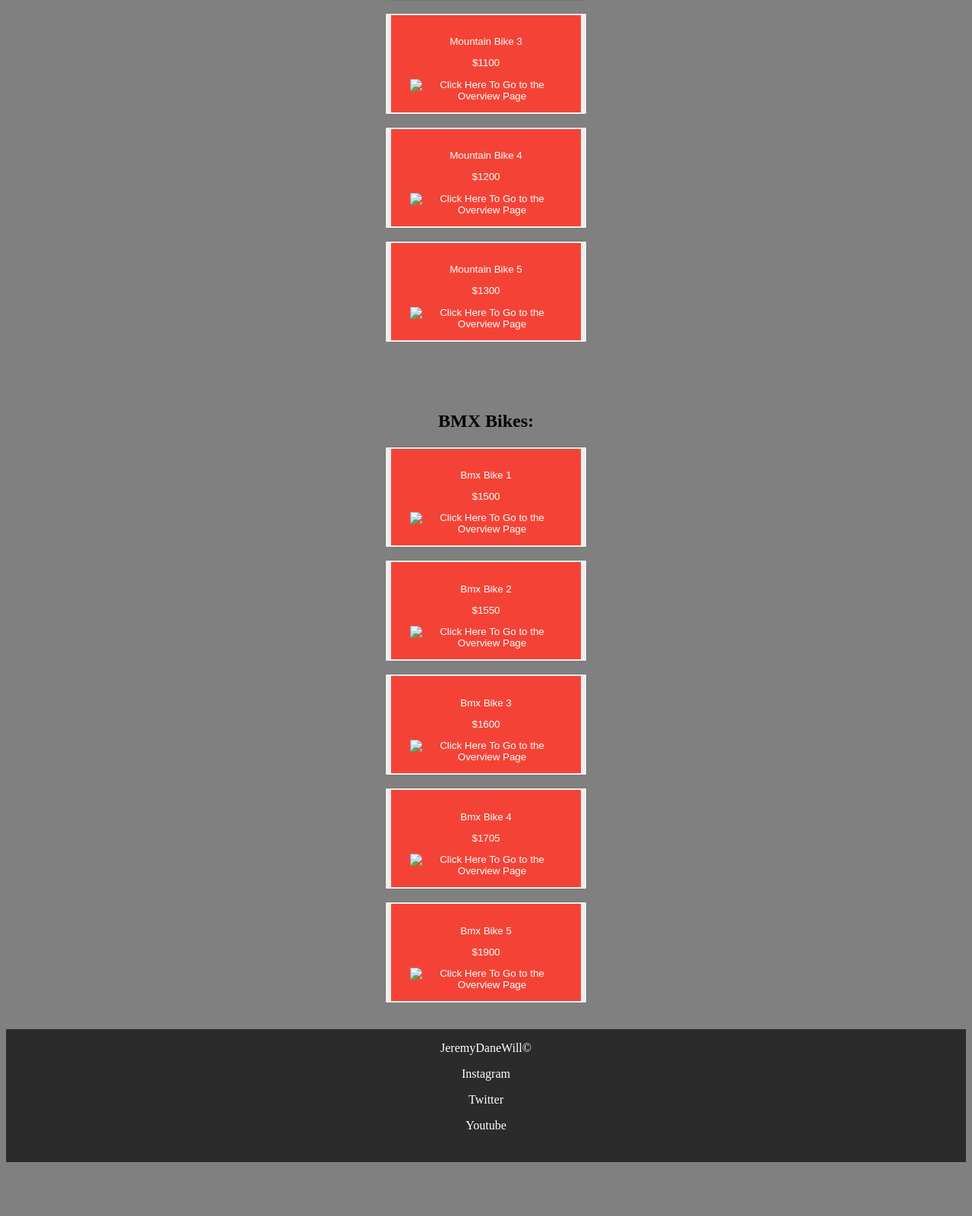
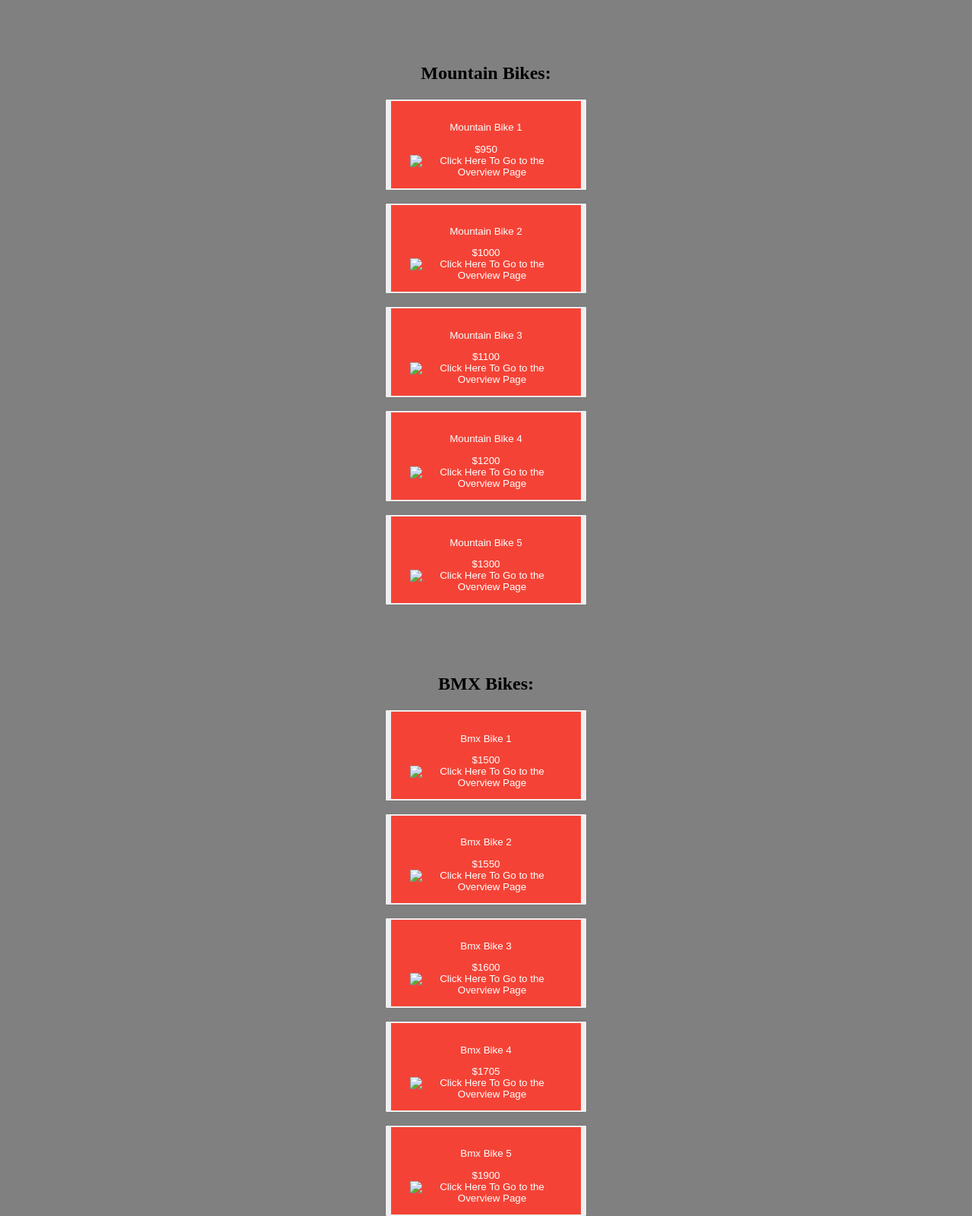
Before and after one commit to Jerkrop/BikeShopProject, a Flask app: page /Prebuild in a window 1280 px wide. Shown: the part 1669-3270 px from the top of the page at 76% size. Before the commit the page ends 3199 px from the top, so only its background shows below. Run offline with Flask 2, Linux system fonts and the light colour scheme; some libraries are stand-ins or nearby versions.

Commit message:
Merge branch 'Main' of https://github.com/Jerkrop/BikeShopProject into Will

```diff
--- a/BikeShopFinalProject/MyProject/Templates/PrebuildPage.html
+++ b/BikeShopFinalProject/MyProject/Templates/PrebuildPage.html
@@ -1,17 +1,12 @@
 <html>
 <title>Prebuilt Bikes</title>
 <body>
-    <link rel="stylesheet" href='../static/main.css'>
+<link href="../static/main.css" rel="stylesheet"/>
+<div class="navbar">
+<h1 class="h1StoreHeader">Bike Shop</h1>
+<a class="Login_Logout" href="/">Log out
 
-
-
-        <div class="navbar">
-            <h1 class="h1StoreHeader" >Bike Shop</h1>
-
-            <a  href="/" class="Login_Logout">Log out
-
-            </a ><ion-icon name="power"></ion-icon>
-
+            </a><ion-icon name="power"></ion-icon>
 <a href="http://127.0.0.1:5000/">Home</a>
 <a href="http://127.0.0.1:5000/Prebuild">Prebuild</a>
 <div class="dropdown">
@@ -23,20 +18,11 @@
 <a href="http://127.0.0.1:5000/KidsBikes">Kids</a>
 <a href="http://127.0.0.1:5000/MountainBikes">Mountain</a>
 <a href="http://127.0.0.1:5000/BMXbikes">BMX</a>
-
-
 </div>
 <a href="http://127.0.0.1:5000/Overview">Cart</a>
 </div>
 </div>
-
-
-
-
-
-    </div>
-      <br>
-
+<br/>
 <script>
         let slideIndex = 1;
         showSlides(slideIndex);
@@ -65,7 +51,6 @@
           dots[slideIndex-1].className += " active";
         }
         </script>
-
 <script>
 
       function myFunction() {
@@ -82,93 +67,49 @@
         }
       }
       </script>
-
-
-    </div>
 <p></p>
 <div class="flex-container10">
 <h2>Welcome To the Prebuilt Bike Page!</h2>
 <h3>Please Select One of our Prebuilt Bikes:</h3>
-
-        <br>
-        <br>
+<br/>
+<br/>
 <h2>Road Bikes:</h2>
-
-
-
-
-
-            <br>
-        <br>
-        <br>
+<br/>
+<br/>
+<br/>
 <h2>Kids Bikes:</h2>
-
-        <form action="{{ url_for('Prebuild')}}" method="post"><button name='kids' value='Kfirst'><a  class="prebuilt_" href="http://127.0.0.1:5000/Overview"><p id="desc" name="1">Kids Bike 1</p>
-            <p id="cost" name="1">$700</p><img id="img" name="1" title="Click Here To Go to the Overview Page " src="https://images.performancebike.com/cdn-cgi/image/f=auto,width=200/images/large/bikes/kink/bk405pur22.jpg" /></a></button></form>
-
-            <form action="{{ url_for('Prebuild')}}" method="post" name="2"><button name='kids' value='Ksecond'><a  class="prebuilt_" href="http://127.0.0.1:5000/Overview"><p id="desc" name="2">Kids Bike 2</p>
-            <p id="cost" name="2">$750</p><img id="img" name="2" title="Click Here To Go to the Overview Page " src="https://images.performancebike.com/cdn-cgi/image/f=auto,width=200/images/large/bikes/kink/bk405pur22.jpg" /></a></button></form>
-
-            <form action="{{ url_for('Prebuild')}}" method="post"><button name='kids' value='Kthird'><a  class="prebuilt_" href="http://127.0.0.1:5000/Overview"><p id="desc" name="3">Kids Bike 3</p>
-            <p id="cost" name="3">$800</p><img id="img" name="3" title="Click Here To Go to the Overview Page " src="https://images.performancebike.com/cdn-cgi/image/f=auto,width=200/images/large/bikes/kink/bk405pur22.jpg" /></a></button></form>
-
-            <form action="{{ url_for('Prebuild')}}" method="post"><button name='kids' value='Kfourth'><a  class="prebuilt_" href="http://127.0.0.1:5000/Overview"><p id="desc" name="4">Kids Bike 4</p>
-            <p id="cost" name="4">$850</p><img id="img" name="4" title="Click Here To Go to the Overview Page " src="https://images.performancebike.com/cdn-cgi/image/f=auto,width=200/images/large/bikes/kink/bk405pur22.jpg" /></a></button></form>
-
-            <form action="{{ url_for('Prebuild')}}" method="post"><button name='kids' value='Kfifth'><a  class="prebuilt_" href="http://127.0.0.1:5000/Overview"><p id="desc" name="5">Kids Bike 5</p>
-            <p id="cost" name="5">$900</p><img id="img" name="5" title="Click Here To Go to the Overview Page " src="https://images.performancebike.com/cdn-cgi/image/f=auto,width=200/images/large/bikes/kink/bk405pur22.jpg" /></a></button></form>
-
-            <br>
-        <br>
-        <br>
+<form action="{{ url_for('Prebuild')}}" method="post"><button name="kids" value="Kfirst"><a class="prebuilt_" href="http://127.0.0.1:5000/Overview"><p id="1">l</p><cost id="1">l</cost><img id="1" src="https://media.wired.com/photos/61afb905d184762c75e00411/master/pass/Gear-Jackbrabbit-Bike-Yellow-top.jpg" title="Click Here To Go to the Overview Page "/></a></button></form>
+<form action="{{ url_for('Prebuild')}}" method="post"><button name="kids" value="Ksecond"><a class="prebuilt_" href="http://127.0.0.1:5000/Overview"><p id="2">q</p><cost id="2">q</cost><img id="2" src="https://media.wired.com/photos/61afb905d184762c75e00411/master/pass/Gear-Jackbrabbit-Bike-Yellow-top.jpg" title="Click Here To Go to the Overview Page "/></a></button></form>
+<form action="{{ url_for('Prebuild')}}" method="post"><button name="kids" value="Kthird"><a class="prebuilt_" href="http://127.0.0.1:5000/Overview"><p id="3">x</p><cost id="3">x</cost><img id="3" src="https://media.wired.com/photos/61afb905d184762c75e00411/master/pass/Gear-Jackbrabbit-Bike-Yellow-top.jpg" title="Click Here To Go to the Overview Page "/></a></button></form>
+<form action="{{ url_for('Prebuild')}}" method="post"><button name="kids" value="Kfourth"><a class="prebuilt_" href="http://127.0.0.1:5000/Overview"><p id="4">Kids Bike 4</p>
+<cost id="4">$850</cost><img id="4" src="https://images.performancebike.com/cdn-cgi/image/f=auto,width=200/images/large/bikes/kink/bk405pur22.jpg" title="Click Here To Go to the Overview Page "/></a></button></form>
+<form action="{{ url_for('Prebuild')}}" method="post"><button name="kids" value="Kfifth"><a class="prebuilt_" href="http://127.0.0.1:5000/Overview"><p id="5">w</p>
+<cost id="5">5</cost><img id="5" src="https://media.wired.com/photos/61afb905d184762c75e00411/master/pass/Gear-Jackbrabbit-Bike-Yellow-top.jpg" title="Click Here To Go to the Overview Page "/></a></button></form>
+<br/>
+<br/>
+<br/>
 <h2>Mountain Bikes:</h2>
-
-          <form action="{{ url_for('Prebuild')}}" method="post"><button name='Mountain' value='Mfirst'><a class="prebuilt_" href="http://127.0.0.1:5000/Overview"><p id="desc" name="6">Mountain Bike 1</p>
-            <p id="cost" name="6">$950</p><img id="img" name="6" title="Click Here To Go to the Overview Page" src="https://images.performancebike.com/cdn-cgi/image/f=auto,width=200/images/large/bikes/surly/bk3506.jpg" /></a></button></form>
-
-            <form action="{{ url_for('Prebuild')}}" method="post"><button name='Mountain' value='Msecond'><a  class="prebuilt_" href="http://127.0.0.1:5000/Overview"><p id="desc" name="7">Mountain Bike 2</p>
-            <p id="cost" name="7">$1000</p><img id="img" name="7" title="Click Here To Go to the Overview Page" src="https://images.performancebike.com/cdn-cgi/image/f=auto,width=200/images/large/bikes/surly/bk3506.jpg" /></a></button></form>
-
-            <form action="{{ url_for('Prebuild')}}" method="post"><button name='Mountain' value='Mthird'> <a  class="prebuilt_" href="http://127.0.0.1:5000/Overview"><p id="desc" name="8">Mountain Bike 3</p>
-            <p id="cost" name="8">$1100</p><img id="img" name="8" title="Click Here To Go to the Overview Page" src="https://images.performancebike.com/cdn-cgi/image/f=auto,width=200/images/large/bikes/surly/bk3506.jpg" /></a></button></form>
-
-            <form action="{{ url_for('Prebuild')}}" method="post"><button name='Mountain' value='Mfourth'><a  class="prebuilt_" href="http://127.0.0.1:5000/Overview"><p id="desc" name="9">Mountain Bike 4</p>
-            <p id="cost" name="9">$1200</p><img id="img" name="9" title="Click Here To Go to the Overview Page" src="https://images.performancebike.com/cdn-cgi/image/f=auto,width=200/images/large/bikes/surly/bk3506.jpg" /></a></button></form>
-
-            <form action="{{ url_for('Prebuild')}}" method="post"><button name='Mountain' value='Mfifth'><a  class="prebuilt_" href="http://127.0.0.1:5000/Overview"><p id="desc" name="10">Mountain Bike 5</p>
-            <p id="cost" name="10">$1300</p><img id="img" name="10" title="Click Here To Go to the Overview Page" src="https://images.performancebike.com/cdn-cgi/image/f=auto,width=200/images/large/bikes/surly/bk3506.jpg" /></a></button></form>
-
-
-            <br>
-        <br>
-       <br>
+<form action="{{ url_for('Prebuild')}}" method="post"><button name="Mountain" value="Mfirst"><a class="prebuilt_" href="http://127.0.0.1:5000/Overview"><p id="6">Mountain Bike 1</p>
+<cost id="6">$950</cost><img id="6" src="https://images.performancebike.com/cdn-cgi/image/f=auto,width=200/images/large/bikes/surly/bk3506.jpg" title="Click Here To Go to the Overview Page"/></a></button></form>
+<form action="{{ url_for('Prebuild')}}" method="post"><button name="Mountain" value="Msecond"><a class="prebuilt_" href="http://127.0.0.1:5000/Overview"><p id="7">Mountain Bike 2</p><cost id="7">$1000</cost><img id="7" src="https://images.performancebike.com/cdn-cgi/image/f=auto,width=200/images/large/bikes/surly/bk3506.jpg" title="Click Here To Go to the Overview Page"/></a></button></form>
+<form action="{{ url_for('Prebuild')}}" method="post"><button name="Mountain" value="Mthird"> <a class="prebuilt_" href="http://127.0.0.1:5000/Overview"><p id="8">Mountain Bike 3</p><cost id="8">$1100</cost><img id="8" src="https://images.performancebike.com/cdn-cgi/image/f=auto,width=200/images/large/bikes/surly/bk3506.jpg" title="Click Here To Go to the Overview Page"/></a></button></form>
+<form action="{{ url_for('Prebuild')}}" method="post"><button name="Mountain" value="Mfourth"><a class="prebuilt_" href="http://127.0.0.1:5000/Overview"><p id="9">Mountain Bike 4</p><cost id="9">$1200</cost><img id="9" src="https://images.performancebike.com/cdn-cgi/image/f=auto,width=200/images/large/bikes/surly/bk3506.jpg" title="Click Here To Go to the Overview Page"/></a></button></form>
+<form action="{{ url_for('Prebuild')}}" method="post"><button name="Mountain" value="Mfifth"><a class="prebuilt_" href="http://127.0.0.1:5000/Overview"><p id="10">Mountain Bike 5</p><cost id="10">$1300</cost><img id="10" src="https://images.performancebike.com/cdn-cgi/image/f=auto,width=200/images/large/bikes/surly/bk3506.jpg" title="Click Here To Go to the Overview Page"/></a></button></form>
+<br/>
+<br/>
+<br/>
 <h2>BMX Bikes:</h2>
-
-       <form action="{{ url_for('Prebuild')}}" method="post"><button name='b' value='Bfirst'><a  class="prebuilt_" href="http://127.0.0.1:5000/Overview"><p id="desc" name="11">Bmx Bike 1</p>
-            <p id="cost" name="11">$1500</p><img id="img" name="11" title="Click Here To Go to the Overview Page" src="https://images.performancebike.com/cdn-cgi/image/f=auto,width=200/images/large/bikes/surly/bk3506.jpg" /></a></button></form>
-
-            <form action="{{ url_for('Prebuild')}}" method="post"><button name='b' value='Bsecond'> <a  class="prebuilt_" href="http://127.0.0.1:5000/Overview"><p id="desc" name="12">Bmx Bike 2</p>
-            <p id="cost" name="12">$1550</p><img id="img" name="12" title="Click Here To Go to the Overview Page" src="https://images.performancebike.com/cdn-cgi/image/f=auto,width=200/images/large/bikes/surly/bk3506.jpg" /></a></button></form>
-
-            <form action="{{ url_for('Prebuild')}}" method="post"><button name='b' value='Bthird'> <a  class="prebuilt_" href="http://127.0.0.1:5000/Overview"><p id="desc" name="13">Bmx Bike 3</p>
-            <p id="cost" name="13">$1600</p><img id="img" name="13" title="Click Here To Go to the Overview Page" src="https://images.performancebike.com/cdn-cgi/image/f=auto,width=200/images/large/bikes/surly/bk3506.jpg" /></a></button></form>
-
-            <form action="{{ url_for('Prebuild')}}" method="post"><button name='b' value='Bfourth'> <a  class="prebuilt_" href="http://127.0.0.1:5000/Overview"><p id="desc" name="14">Bmx Bike 4</p>
-            <p id="cost" name="14">$1705</p><img id="img" name="14" title="Click Here To Go to the Overview Page" src="https://images.performancebike.com/cdn-cgi/image/f=auto,width=200/images/large/bikes/surly/bk3506.jpg" /></a></button></form>
-
-            <form action="{{ url_for('Prebuild')}}" method="post"><button name='b' value='Bfifth'> <a  class="prebuilt_" href="http://127.0.0.1:5000/Overview"><p id="desc" name="15">Bmx Bike 5</p>
-            <p id="cost" name="15">$1900</p><img id="img" name="15" title="Click Here To Go to the Overview Page" src="https://images.performancebike.com/cdn-cgi/image/f=auto,width=200/images/large/bikes/surly/bk3506.jpg" /></a></button></form>
-
-        <br>
-
+<form action="{{ url_for('Prebuild')}}" method="post"><button name="b" value="Bfirst"><a class="prebuilt_" href="http://127.0.0.1:5000/Overview"><p id="11">Bmx Bike 1</p><cost id="11">$1500</cost><img id="11" src="https://images.performancebike.com/cdn-cgi/image/f=auto,width=200/images/large/bikes/surly/bk3506.jpg" title="Click Here To Go to the Overview Page"/></a></button></form>
+<form action="{{ url_for('Prebuild')}}" method="post"><button name="b" value="Bsecond"> <a class="prebuilt_" href="http://127.0.0.1:5000/Overview"><p id="12">Bmx Bike 2</p><cost id="12">$1550</cost><img id="12" src="https://images.performancebike.com/cdn-cgi/image/f=auto,width=200/images/large/bikes/surly/bk3506.jpg" title="Click Here To Go to the Overview Page"/></a></button></form>
+<form action="{{ url_for('Prebuild')}}" method="post"><button name="b" value="Bthird"> <a class="prebuilt_" href="http://127.0.0.1:5000/Overview"><p id="13">Bmx Bike 3</p><cost id="13">$1600<img id="13" src="https://images.performancebike.com/cdn-cgi/image/f=auto,width=200/images/large/bikes/surly/bk3506.jpg" title="Click Here To Go to the Overview Page"/></cost></a></button></form>
+<form action="{{ url_for('Prebuild')}}" method="post"><button name="b" value="Bfourth"> <a class="prebuilt_" href="http://127.0.0.1:5000/Overview"><p id="14">Bmx Bike 4</p><cost id="14">$1705</cost><img id="14" src="https://images.performancebike.com/cdn-cgi/image/f=auto,width=200/images/large/bikes/surly/bk3506.jpg" title="Click Here To Go to the Overview Page"/></a></button></form>
+<form action="{{ url_for('Prebuild')}}" method="post"><button name="b" value="Bfifth"> <a class="prebuilt_" href="http://127.0.0.1:5000/Overview"><p id="15">Bmx Bike 5</p><cost id="15">$1900</cost><img id="15" src="https://images.performancebike.com/cdn-cgi/image/f=auto,width=200/images/large/bikes/surly/bk3506.jpg" title="Click Here To Go to the Overview Page"/></a></button></form>
+<br/>
 </div>
 <div class="footer2">
 <p>JeremyDaneWill© </p>
 <p href="https://www.instagram.com/?hl=en">Instagram</p>
 <p href="https://twitter.com/">Twitter</p>
 <p href="https://www.youtube.com/">Youtube</p>
-
-
-</body>
-
+</div></body>
 </html>
```
Also changed, not shown: BikeShopFinalProject/MyProject/Templates/AdminPage.html (+6 -4 lines), BikeShopFinalProject/MyProject/wills.py (+18 -13 lines), 1 other file. Lines whose indentation alone changed are shown as unchanged.
